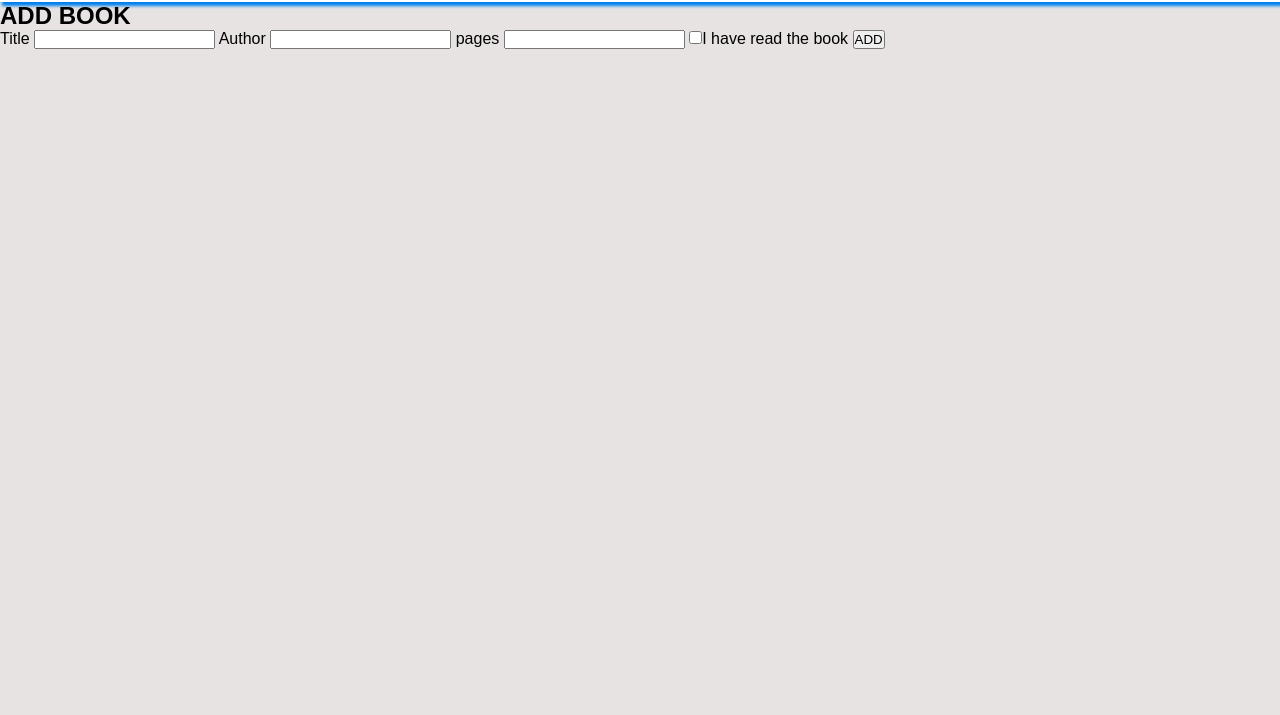
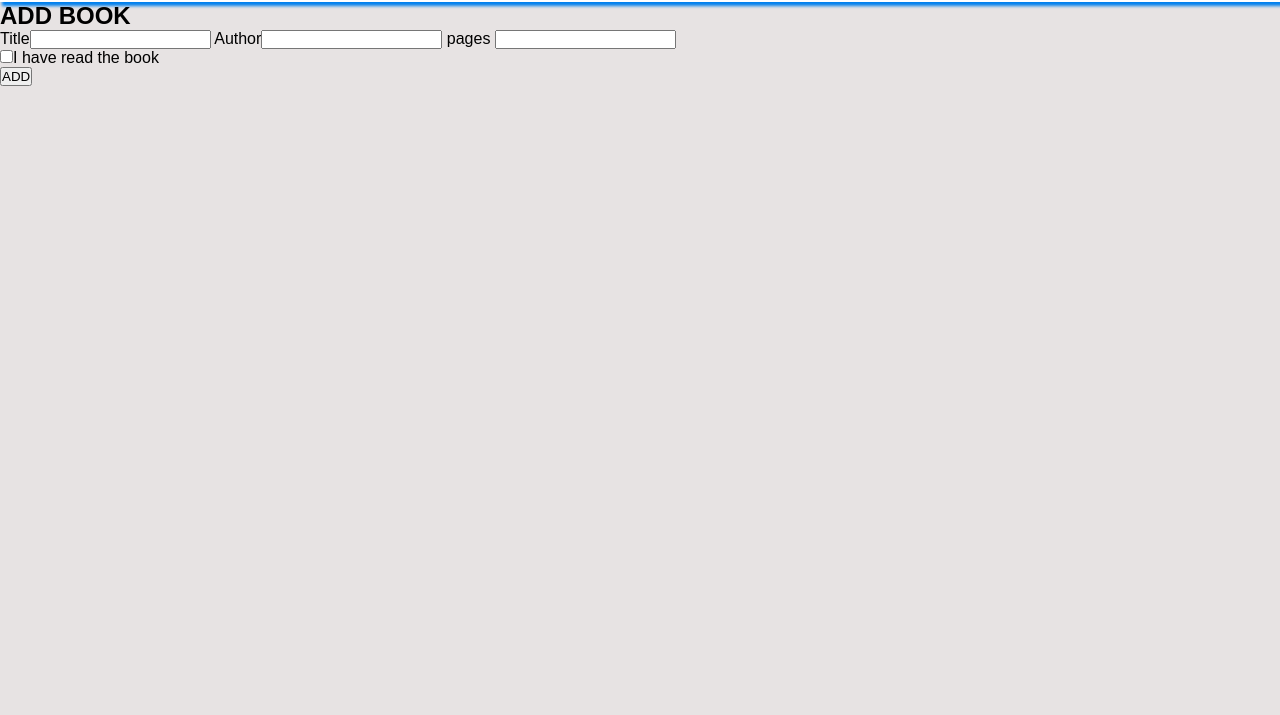
Before and after one commit to PhoenixTech2003/library, a plain HTML site: page index.html in a window 1280 px wide. Shown: the part 85-800 px from the top of the page. Drawn offline with Linux system fonts and the light colour scheme.

Commit message:
Update contents of form element

```diff
--- a/index.html
+++ b/index.html
@@ -13,12 +13,15 @@
         <div class="side-bar">
             <h2>ADD BOOK</h2>
             <form>
-                <label for="title">Title <input type="text" id="title"></label>
+                <label for="title">Title</label><input type="text" id="title">
 
-                <label for="author">Author <input type="text" id="author"></label>
+                <label for="author">Author</label><input type="text" id="author">
 
-                <label for="pages">pages <input type="number" id="pages"></label>
-                <input type="checkbox" id="read"><label for="">I have read the book</label>
+                <label for="pages">pages </label><input type="number" id="pages">
+
+                <div class="read">
+                    <input type="checkbox" id="read"><label for="read">I have read the book</label>
+                </div>
                 <button>ADD</button>
 
             </form>
```
